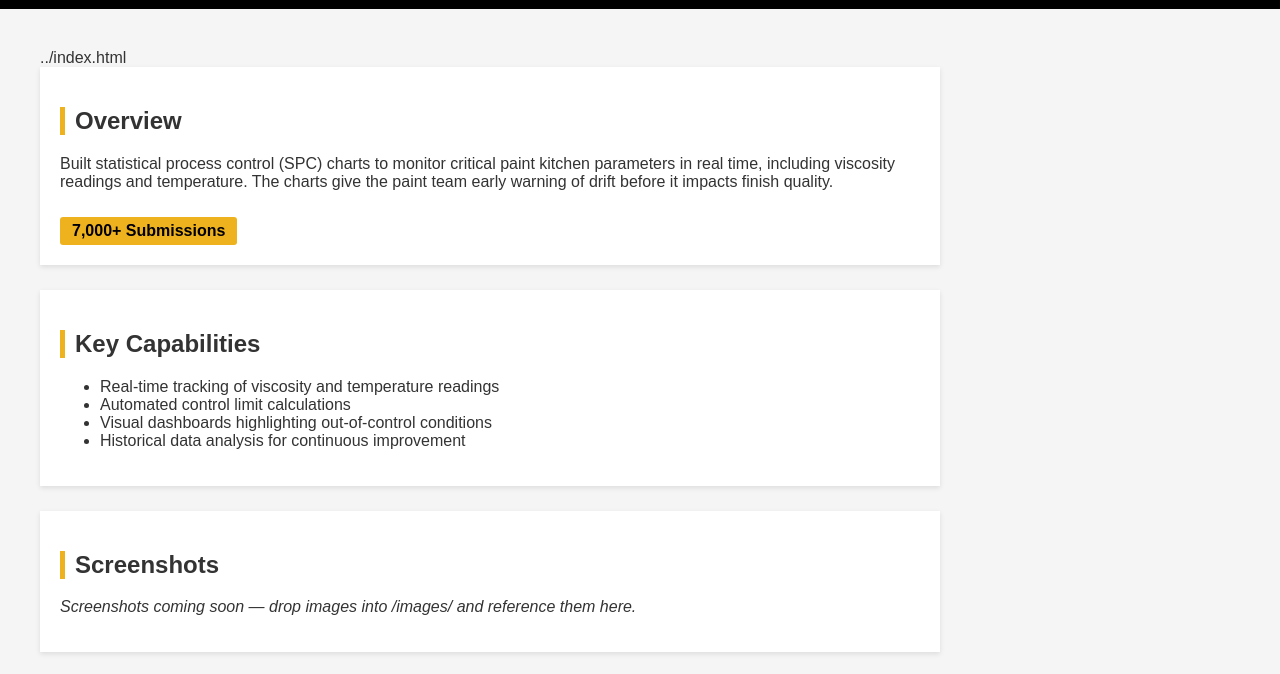
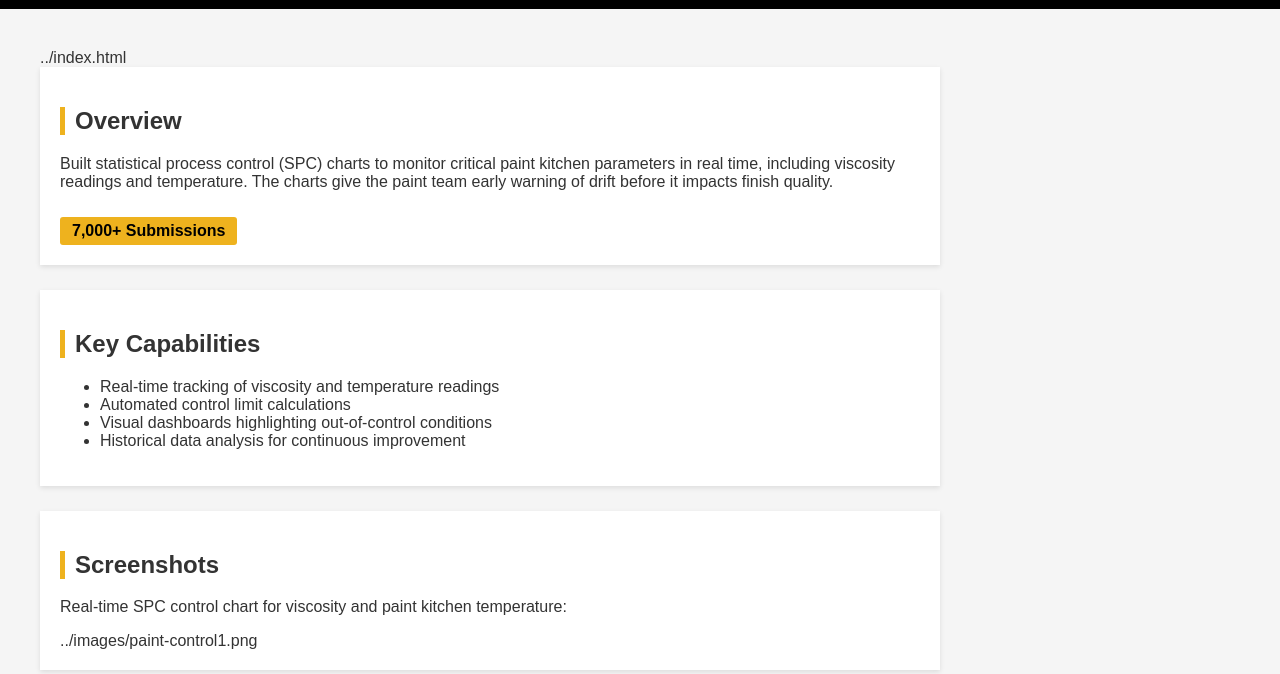
Before and after one commit to KnuckleSammich/Altec_AI_COE, a plain HTML site: page projects/paint-control.html in a window 1280 px wide. Shown: the part 88-762 px from the top of the page. Drawn offline with Linux system fonts and the light colour scheme.

Commit message:
Update paint-control.html

```diff
--- a/projects/paint-control.html
+++ b/projects/paint-control.html
@@ -47,7 +47,8 @@ footer { text-align: center; padding: 20px; background-color: #000000; color: wh
 
   <div class="section">
     <h2>Screenshots</h2>
-    <p><em>Screenshots coming soon — drop images into /images/ and reference them here.</em></p>
+    <p>Real-time SPC control chart for viscosity and paint kitchen temperature:</p>
+    ../images/paint-control1.png
   </div>
 
   <div class="section">
```
